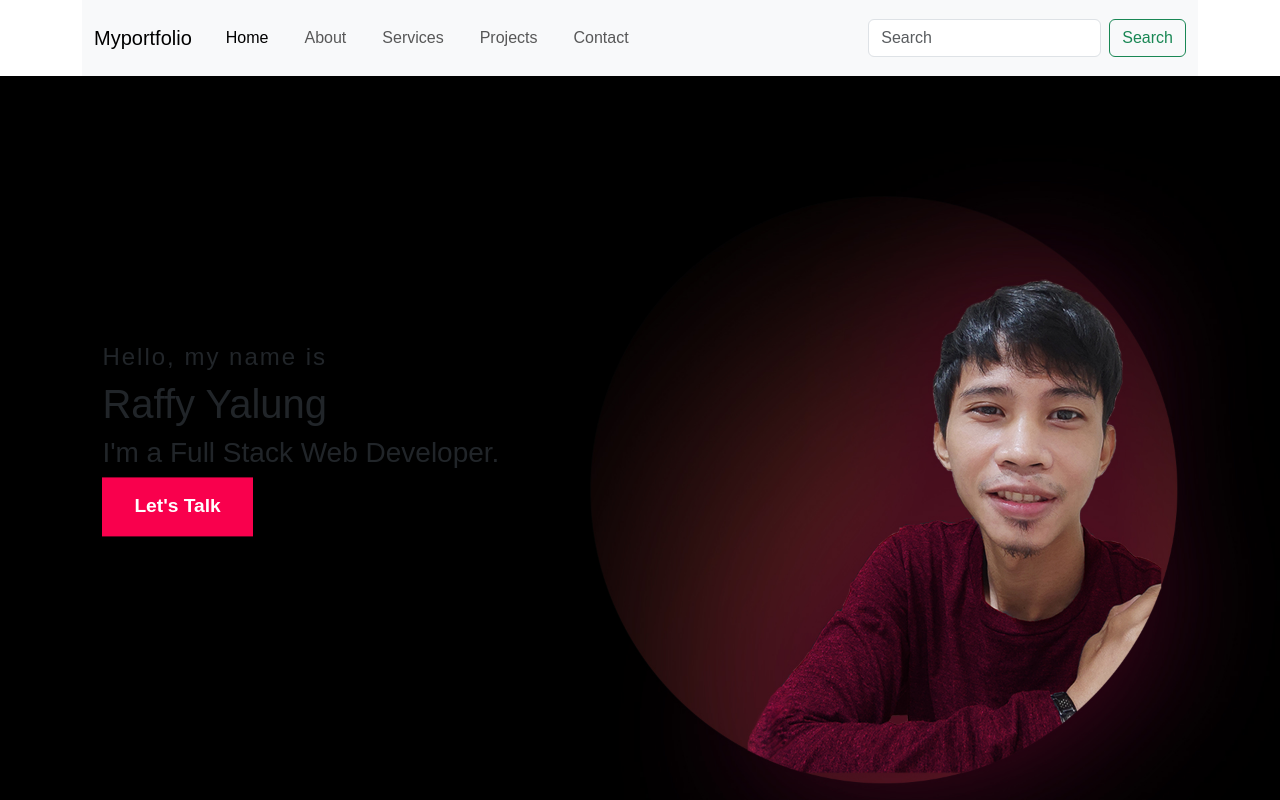
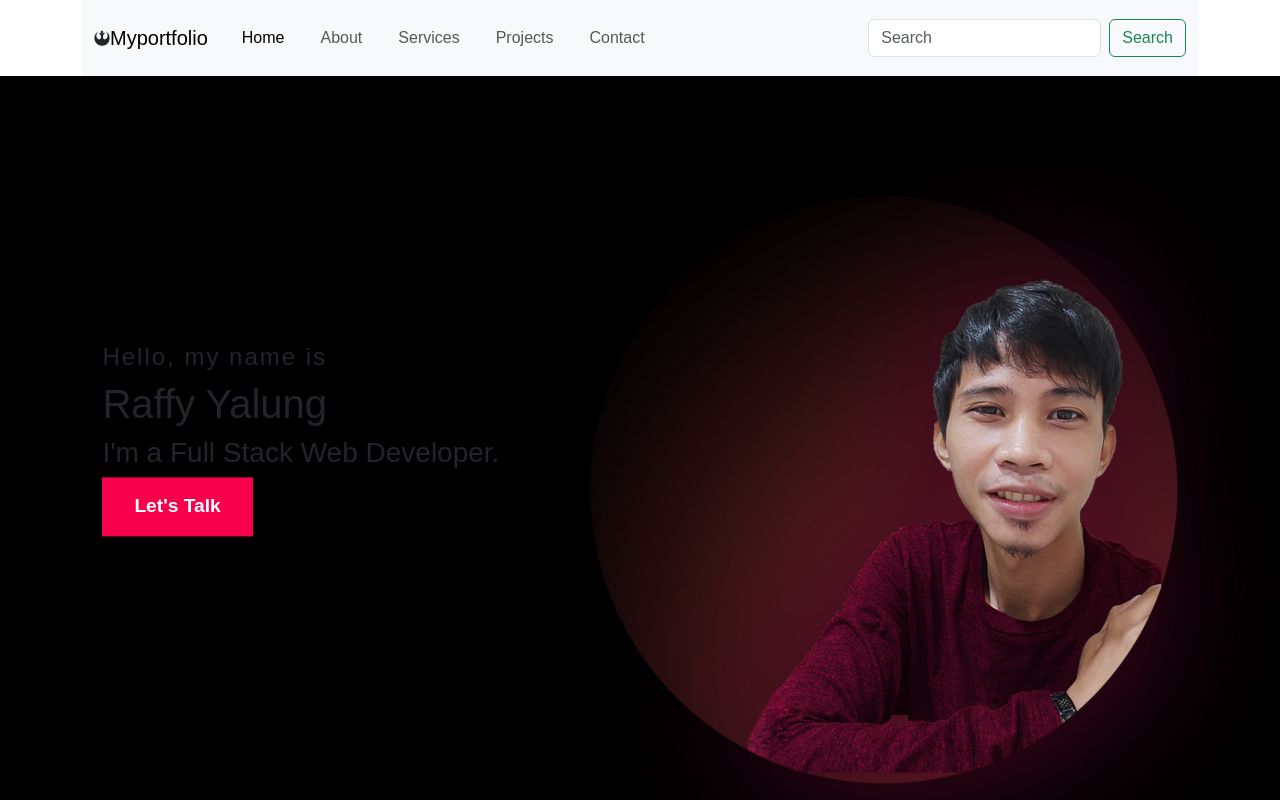
Before and after one commit to Raffyyalung/MyTestPortfolio, a plain HTML site: page index.html in a window 1280 px wide. Shown: the top 800 px of the page. Drawn offline with nearby package versions, Linux system fonts and the light colour scheme.

Commit message:
added bootstrap nav with logo

```diff
--- a/index.html
+++ b/index.html
@@ -25,6 +25,7 @@
     <div class="container">
         <nav class="navbar navbar-expand-lg bg-body-tertiary">
             <div class="container-fluid">
+                <i class="fa-brands fa-rebel" width="30" height="24"></i>
                 <a class="navbar-brand" href="#">Myportfolio</a>
                 <button class="navbar-toggler" type="button" data-bs-toggle="collapse"
                     data-bs-target="#navbarSupportedContent" aria-controls="navbarSupportedContent"
```
